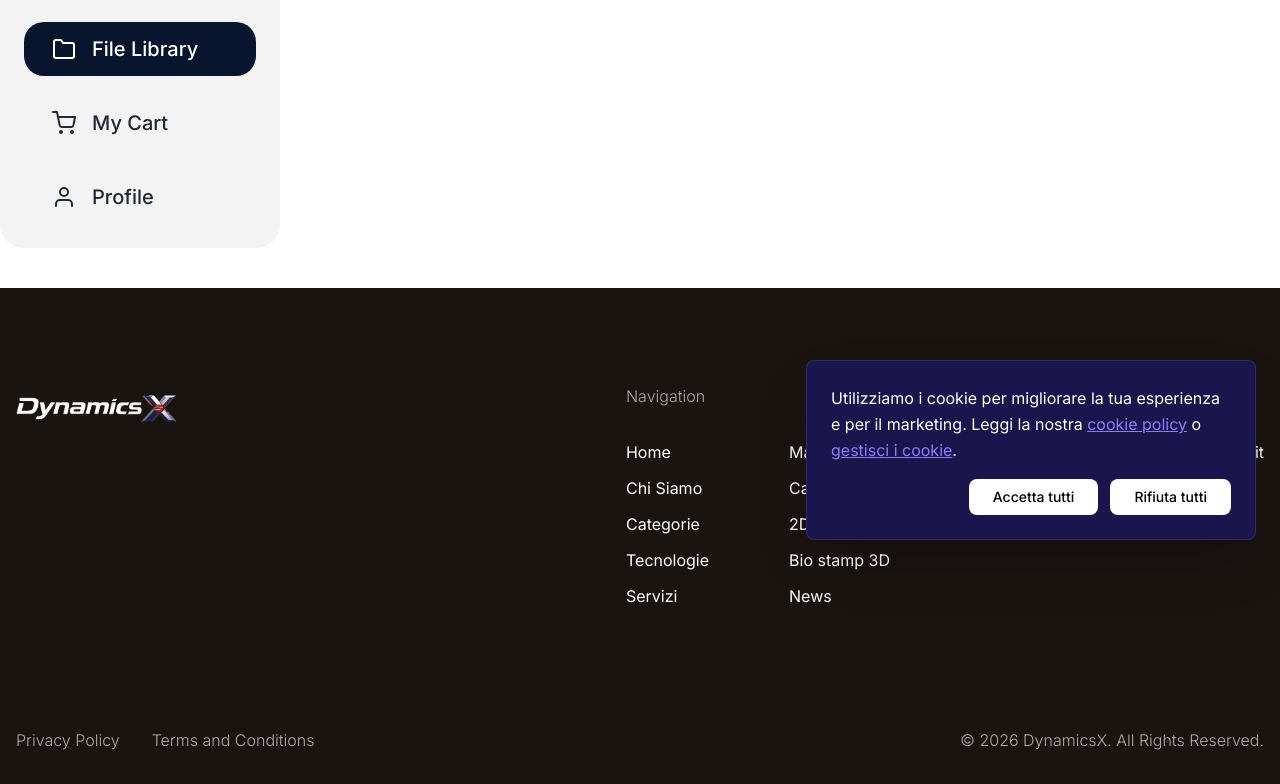
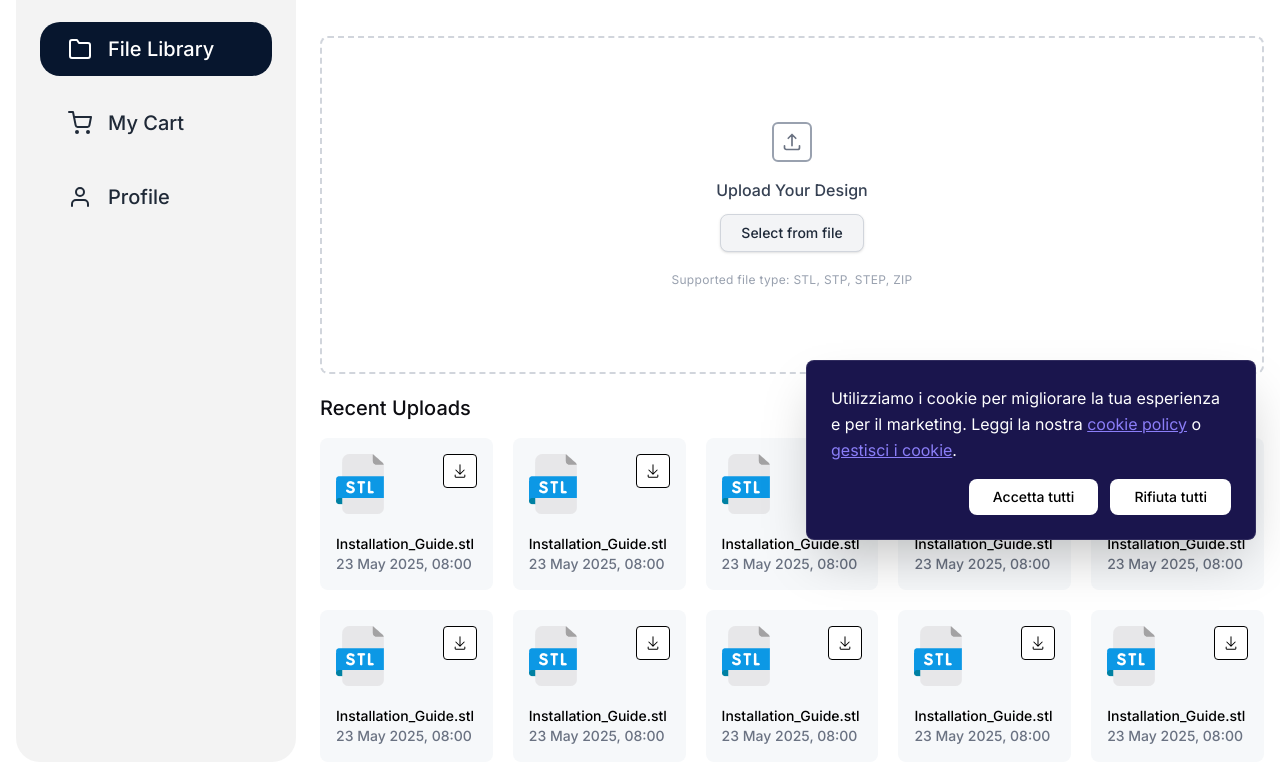
Before and after one commit to alimuzzaman-zamaddar/dynamic-x-project, a React (Vite) app: page /dashboard/file in a window 1280 px wide. Shown: the part 236-1020 px from the top of the page. Built offline with nearby package versions, Linux system fonts and the light colour scheme; no server answers.

Commit message:
complete the file library page

```diff
--- /dev/null
+++ b/src/components/PagesComponent/File/RecenFiles.jsx
@@ -0,0 +1,133 @@
+import React from 'react'
+import Stllogo from "../../../assets/img/product/stl.png"
+import { GoDownload } from 'react-icons/go'
+
+export default function RecenFiles() {
+  return (
+    <>
+      <h2 className="text-xl font-medium text-[#0D0D12] mb-4">Recent Uploads</h2>
+      <div className="grid 2xl:grid-cols-5 lg:grid-cols-3 sm:grid-cols-2 grid-cols-1 gap-5">
+        <div className="bg-[#F6F8FA] p-4 rounded-lg">
+          <div className="flex justify-between">
+            <img src={Stllogo} alt="stlolgo" />
+            <div className="bg-white p-2 cursor-pointer h-fit rounded-sm border flex justify-center items-center">
+              <GoDownload />
+            </div>
+          </div>
+          <div className="pt-5">
+            <h4 className='text-black font-medium text-sm'>Installation_Guide.stl</h4>
+            <h5 className='text-gray-500 font-medium text-sm'>23 May 2025, 08:00</h5>
+          </div>
+        </div>
+        <div className="bg-[#F6F8FA] p-4 rounded-lg">
+          <div className="flex justify-between">
+            <img src={Stllogo} alt="stlolgo" />
+            <div className="bg-white p-2 cursor-pointer h-fit rounded-sm border flex justify-center items-center">
+              <GoDownload />
+            </div>
+          </div>
+          <div className="pt-5">
+            <h4 className='text-black font-medium text-sm'>Installation_Guide.stl</h4>
+            <h5 className='text-gray-500 font-medium text-sm'>23 May 2025, 08:00</h5>
+          </div>
+        </div>
+        <div className="bg-[#F6F8FA] p-4 rounded-lg">
+          <div className="flex justify-between">
+            <img src={Stllogo} alt="stlolgo" />
+            <div className="bg-white p-2 cursor-pointer h-fit rounded-sm border flex justify-center items-center">
+              <GoDownload />
+            </div>
+          </div>
+          <div className="pt-5">
+            <h4 className='text-black font-medium text-sm'>Installation_Guide.stl</h4>
+            <h5 className='text-gray-500 font-medium text-sm'>23 May 2025, 08:00</h5>
+          </div>
+        </div>
+        <div className="bg-[#F6F8FA] p-4 rounded-lg">
+          <div className="flex justify-between">
+            <img src={Stllogo} alt="stlolgo" />
+            <div className="bg-white p-2 cursor-pointer h-fit rounded-sm border flex justify-center items-center">
+              <GoDownload />
+            </div>
+          </div>
+          <div className="pt-5">
+            <h4 className='text-black font-medium text-sm'>Installation_Guide.stl</h4>
+            <h5 className='text-gray-500 font-medium text-sm'>23 May 2025, 08:00</h5>
+          </div>
+        </div>
+        <div className="bg-[#F6F8FA] p-4 rounded-lg">
+          <div className="flex justify-between">
+            <img src={Stllogo} alt="stlolgo" />
+            <div className="bg-white p-2 cursor-pointer h-fit rounded-sm border flex justify-center items-center">
+              <GoDownload />
+            </div>
+          </div>
+          <div className="pt-5">
+            <h4 className='text-black font-medium text-sm'>Installation_Guide.stl</h4>
+            <h5 className='text-gray-500 font-medium text-sm'>23 May 2025, 08:00</h5>
+          </div>
+        </div>
+        <div className="bg-[#F6F8FA] p-4 rounded-lg">
+          <div className="flex justify-between">
+            <img src={Stllogo} alt="stlolgo" />
+            <div className="bg-white p-2 cursor-pointer h-fit rounded-sm border flex justify-center items-center">
+              <GoDownload />
+            </div>
+          </div>
+          <div className="pt-5">
+            <h4 className='text-black font-medium text-sm'>Installation_Guide.stl</h4>
+            <h5 className='text-gray-500 font-medium text-sm'>23 May 2025, 08:00</h5>
+          </div>
+        </div>
+        <div className="bg-[#F6F8FA] p-4 rounded-lg">
+          <div className="flex justify-between">
+            <img src={Stllogo} alt="stlolgo" />
+            <div className="bg-white p-2 cursor-pointer h-fit rounded-sm border flex justify-center items-center">
+              <GoDownload />
+            </div>
+          </div>
+          <div className="pt-5">
+            <h4 className='text-black font-medium text-sm'>Installation_Guide.stl</h4>
+            <h5 className='text-gray-500 font-medium text-sm'>23 May 2025, 08:00</h5>
+          </div>
+        </div>
+        <div className="bg-[#F6F8FA] p-4 rounded-lg">
+          <div className="flex justify-between">
+            <img src={Stllogo} alt="stlolgo" />
+            <div className="bg-white p-2 cursor-pointer h-fit rounded-sm border flex justify-center items-center">
+              <GoDownload />
+            </div>
+          </div>
+          <div className="pt-5">
+            <h4 className='text-black font-medium text-sm'>Installation_Guide.stl</h4>
+            <h5 className='text-gray-500 font-medium text-sm'>23 May 2025, 08:00</h5>
+          </div>
+        </div>
+        <div className="bg-[#F6F8FA] p-4 rounded-lg">
+          <div className="flex justify-between">
+            <img src={Stllogo} alt="stlolgo" />
+            <div className="bg-white p-2 cursor-pointer h-fit rounded-sm border flex justify-center items-center">
+              <GoDownload />
+            </div>
+          </div>
+          <div className="pt-5">
+            <h4 className='text-black font-medium text-sm'>Installation_Guide.stl</h4>
+            <h5 className='text-gray-500 font-medium text-sm'>23 May 2025, 08:00</h5>
+          </div>
+        </div>
+        <div className="bg-[#F6F8FA] p-4 rounded-lg">
+          <div className="flex justify-between">
+            <img src={Stllogo} alt="stlolgo" />
+            <div className="bg-white p-2 cursor-pointer h-fit rounded-sm border flex justify-center items-center">
+              <GoDownload />
+            </div>
+          </div>
+          <div className="pt-5">
+            <h4 className='text-black font-medium text-sm'>Installation_Guide.stl</h4>
+            <h5 className='text-gray-500 font-medium text-sm'>23 May 2025, 08:00</h5>
+          </div>
+        </div>
+      </div>
+    </>
+  )
+}
--- a/src/components/PagesComponent/My-orders/RecentOrders.jsx
+++ b/src/components/PagesComponent/My-orders/RecentOrders.jsx
@@ -7,7 +7,7 @@ export default function RecentOrders() {
     date: "Oct 24, 2026",
     totalPrice: "156.00",
     itemCount: 5,
-    currentStep: 1, // 1 = Placed, 2 = Production, 3 = Quality Check, 4 = Shipped
+    currentStep: 1,
   }
 
   const steps = [
@@ -22,7 +22,6 @@ export default function RecentOrders() {
       <h2 className="text-xl font-medium text-[#0D0D12] mb-4">Recent Orders</h2>
 
       <div className="bg-[#F2F2F2] rounded-2xl p-6 sm:p-8 flex flex-col gap-8">
-        {/* Header Block: Order Info & Price */}
         <div className="flex flex-col sm:flex-row justify-between items-start sm:items-center gap-2">
           <div>
             <h3 className="text-lg sm:text-2xl font-semibold text-slate-800">
--- a/src/layout/DashboardLayout.jsx
+++ b/src/layout/DashboardLayout.jsx
@@ -4,7 +4,7 @@ import { Outlet } from 'react-router'
 
 export default function DashboardLayout() {
   return (
-    <div className='flex xl:flex-row flex-col gap-6 md:mt-40 mt-30 2xl:px-0 px-4 pb-10 max-w-max-width mx-auto'>
+    <div className='flex xl:flex-row flex-col gap-6 md:mt-40 mt-30  px-4 pb-10 max-w-max-width mx-auto'>
       <div className="flex shrink-0">
         <DashboardSideBar />
       </div>
--- a/src/pages/FileLibrary.jsx
+++ b/src/pages/FileLibrary.jsx
@@ -1,9 +1,14 @@
 import React from 'react'
+import UploadNewFile from '../components/PagesComponent/new-upload-design/UploadNewFile'
+import RecenFiles from '../components/PagesComponent/File/RecenFiles'
 
 export default function FileLibrary() {
   return (
     <div className='w-full'>
-      <h3 className='text-3xl text-[#0D0D12] font-medium'>My Orders</h3>
+      <h3 className='text-3xl text-[#0D0D12] font-medium'>File Library</h3>
+      <p className='text-base text-[#63716E] py-4'>Access and manage all your documents in one place.</p>
+      <UploadNewFile />
+      <RecenFiles />
     </div>
   )
 }
--- a/src/shared/DashboardSideBar.jsx
+++ b/src/shared/DashboardSideBar.jsx
@@ -32,7 +32,7 @@ export default function DashboardSideBar() {
   ];
 
   return (
-    <div className="bg-[#E7E7E780] rounded-3xl p-6 lg:w-70 w-full">
+    <div className="bg-[#E7E7E780] rounded-3xl p-6 xl:w-70 w-full">
       <ul className="flex flex-col gap-5">
         {menuItems.map((item) => (
           <li key={item.name}>
```
Also changed, not shown: src/assets/img/product/stl.png (added).
